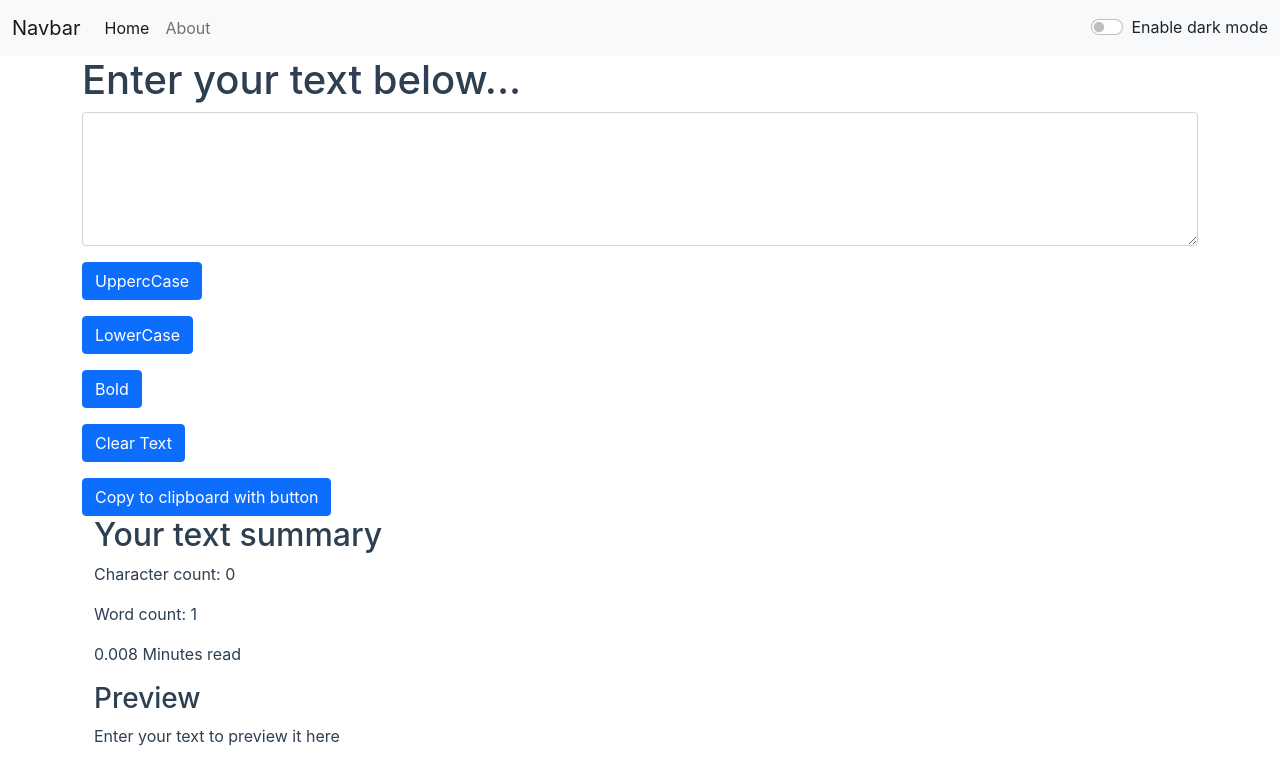
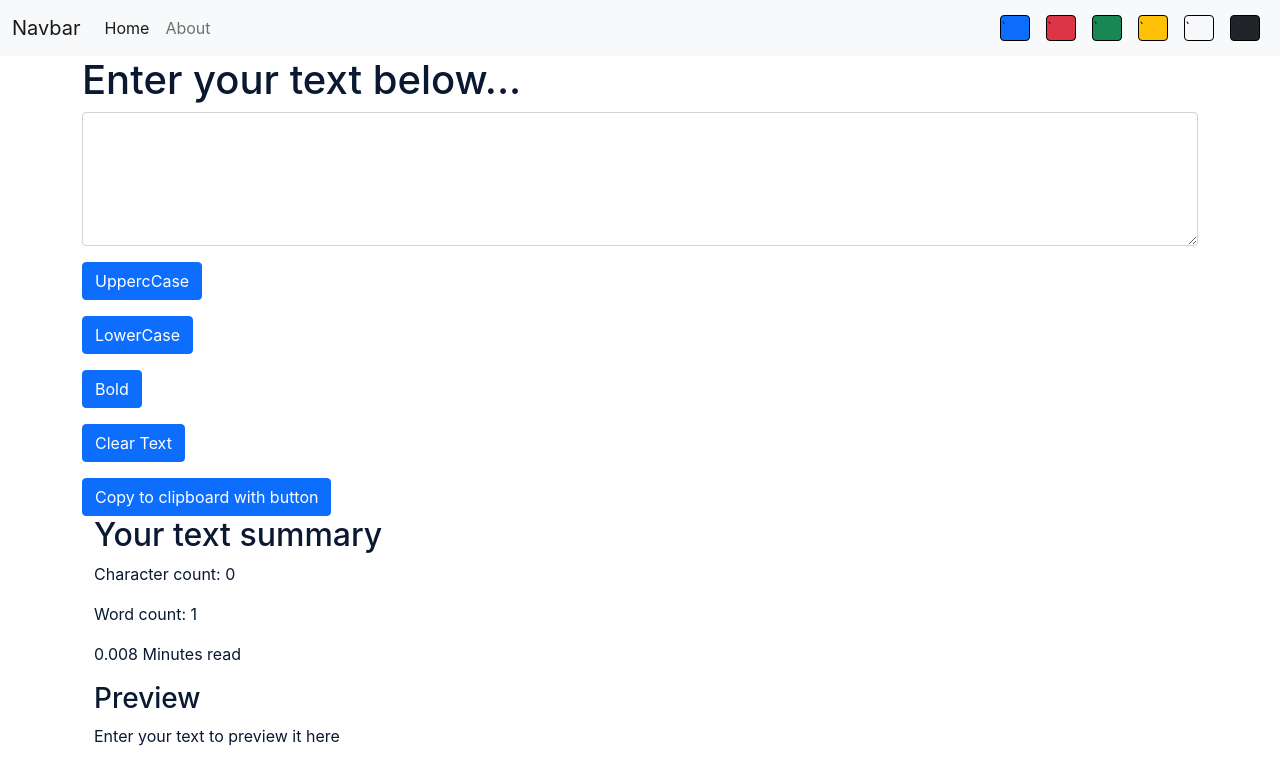
Before and after one commit to Rajguru-Aditya/react-text-editor, a React (Create React App) app: page / in a window 1280 px wide. Shown: the top 784 px of the page. Built offline with nearby package versions, Linux system fonts and the light colour scheme.

Commit message:
add color themes

```diff
--- a/src/App.js
+++ b/src/App.js
@@ -2,24 +2,50 @@ import React, { useState } from "react";
 // import "./App.css";
 import Navbar from "./components/Navbar";
 import TextArea from "./components/TextArea";
+import Alert from "./components/Alert";
 // import About from "./components/About";
 
 function App() {
   const [mode, setMode] = useState("light");
+  const [alert, setAlert] = useState(null);
 
-  const toggleMode = () => {
+  const showAlert = (message, type) => {
+    setAlert({
+      msg: message,
+      type: type,
+    });
+    setTimeout(() => {
+      setAlert(null);
+    }, 2000);
+  };
+
+  const removeClass = () => {
+    document.body.classList.remove("bg-light");
+    document.body.classList.remove("bg-dark");
+    document.body.classList.remove("bg-success");
+    document.body.classList.remove("bg-warning");
+    document.body.classList.remove("bg-danger");
+    document.body.classList.remove("bg-primary");
+  };
+
+  const toggleDMode = (cls) => {
+    removeClass();
+    document.body.classList.add("bg-" + cls);
     if (mode === "light") {
       setMode("dark");
-      document.body.style.backgroundColor = "#2D3F50";
+      document.body.style.backgroundColor = "#0A1931";
+      showAlert("Default Dark mode has been enabled", "success");
     } else {
       setMode("light");
       document.body.style.backgroundColor = "white";
+      showAlert("Light mode has been enabled", "success");
     }
   };
 
   return (
     <div className="App">
-      <Navbar mode={mode} toggleMode={toggleMode} />
+      <Navbar mode={mode} toggleDMode={toggleDMode} />
+      <Alert alert={alert} />
       <div className="container">
         <TextArea mode={mode} heading="Enter your text below..." />
         {/* <About /> */}
--- /dev/null
+++ b/src/components/Alert.jsx
@@ -0,0 +1,21 @@
+import React from "react";
+
+function Alert(props) {
+  const capitalize = (word) => {
+    const lower = word.toLowerCase();
+    return lower.charAt(0).toUpperCase() + lower.slice(1);
+  };
+  return (
+    props.alert && (
+      <div
+        className={`alert alert-${props.alert.type} alert-dismissible fade show`}
+        role="alert"
+      >
+        <strong>{capitalize(props.alert.type)} </strong>
+        {props.alert.msg}
+      </div>
+    )
+  );
+}
+
+export default Alert;
--- a/src/components/Navbar.jsx
+++ b/src/components/Navbar.jsx
@@ -34,35 +34,93 @@ function Navbar(props) {
                 </a>
               </li>
             </ul>
-            <form className="d-flex">
-              {/* <input
-                className="form-control me-2"
-                type="search"
-                placeholder="Search"
-                aria-label="Search"
-              />
-              <button className="btn btn-outline-success" type="submit">
-                Search
-              </button> */}
+
+            <div className="d-flex">
               <div
-                className={`form-check form-switch text-${
-                  props.mode === "light" ? "dark" : "light"
-                }`}
+                onClick={() => {
+                  props.toggleDMode("primary");
+                }}
+                className="bg-primary rounded mx-2"
+                style={{
+                  heigth: "30px",
+                  width: "30px",
+                  cursor: "pointer",
+                  border: "1px solid black",
+                }}
               >
-                <input
-                  onClick={props.toggleMode}
-                  className="form-check-input"
-                  type="checkbox"
-                  id="flexSwitchCheckDefault"
-                />
-                <label
-                  className="form-check-label"
-                  htmlFor="flexSwitchCheckDefault"
-                >
-                  Enable dark mode
-                </label>
+                `
               </div>
-            </form>
+              <div
+                onClick={() => {
+                  props.toggleDMode("danger");
+                }}
+                className="bg-danger rounded mx-2"
+                style={{
+                  heigth: "30px",
+                  width: "30px",
+                  cursor: "pointer",
+                  border: "1px solid black",
+                }}
+              >
+                `
+              </div>
+              <div
+                onClick={() => {
+                  props.toggleDMode("success");
+                }}
+                className="bg-success rounded mx-2"
+                style={{
+                  heigth: "30px",
+                  width: "30px",
+                  cursor: "pointer",
+                  border: "1px solid black",
+                }}
+              >
+                `
+              </div>
+              <div
+                onClick={() => {
+                  props.toggleDMode("warning");
+                }}
+                className="bg-warning rounded mx-2"
+                style={{
+                  heigth: "30px",
+                  width: "30px",
+                  cursor: "pointer",
+                  border: "1px solid black",
+                }}
+              >
+                `
+              </div>
+              <div
+                onClick={() => {
+                  props.toggleDMode("light");
+                }}
+                className="bg-light rounded mx-2"
+                style={{
+                  heigth: "30px",
+                  width: "30px",
+                  cursor: "pointer",
+                  border: "1px solid black",
+                }}
+              >
+                `
+              </div>
+              <div
+                onClick={() => {
+                  props.toggleDMode("dark");
+                }}
+                className="bg-dark rounded mx-2"
+                style={{
+                  heigth: "30px",
+                  width: "30px",
+                  cursor: "pointer",
+                  border: "1px solid black",
+                }}
+              >
+                `
+              </div>
+            </div>
           </div>
         </div>
       </nav>
--- a/src/components/TextArea.jsx
+++ b/src/components/TextArea.jsx
@@ -36,15 +36,15 @@ function TextArea(props) {
   return (
     <div
       style={{
-        color: props.mode === "dark" ? "white" : "#2D3F50",
+        color: props.mode === "dark" ? "white" : "#0A1931",
       }}
     >
       <h1>{props.heading}</h1>
       <div className="mb-3">
         <textarea
           style={{
-            backgroundColor: props.mode === "dark" ? "#2D3F50" : "white",
-            color: props.mode === "dark" ? "white" : "#2D3F50",
+            backgroundColor: props.mode === "dark" ? "#0A1931" : "white",
+            color: props.mode === "dark" ? "white" : "#0A1931",
           }}
           value={text}
           onChange={handleChange}
@@ -66,7 +66,7 @@ function TextArea(props) {
       <div
         className="container"
         style={{
-          color: props.mode === "dark" ? "white" : "#2D3F50",
+          color: props.mode === "dark" ? "white" : "#0A1931",
         }}
       >
         <h2>Your text summary</h2>
```
